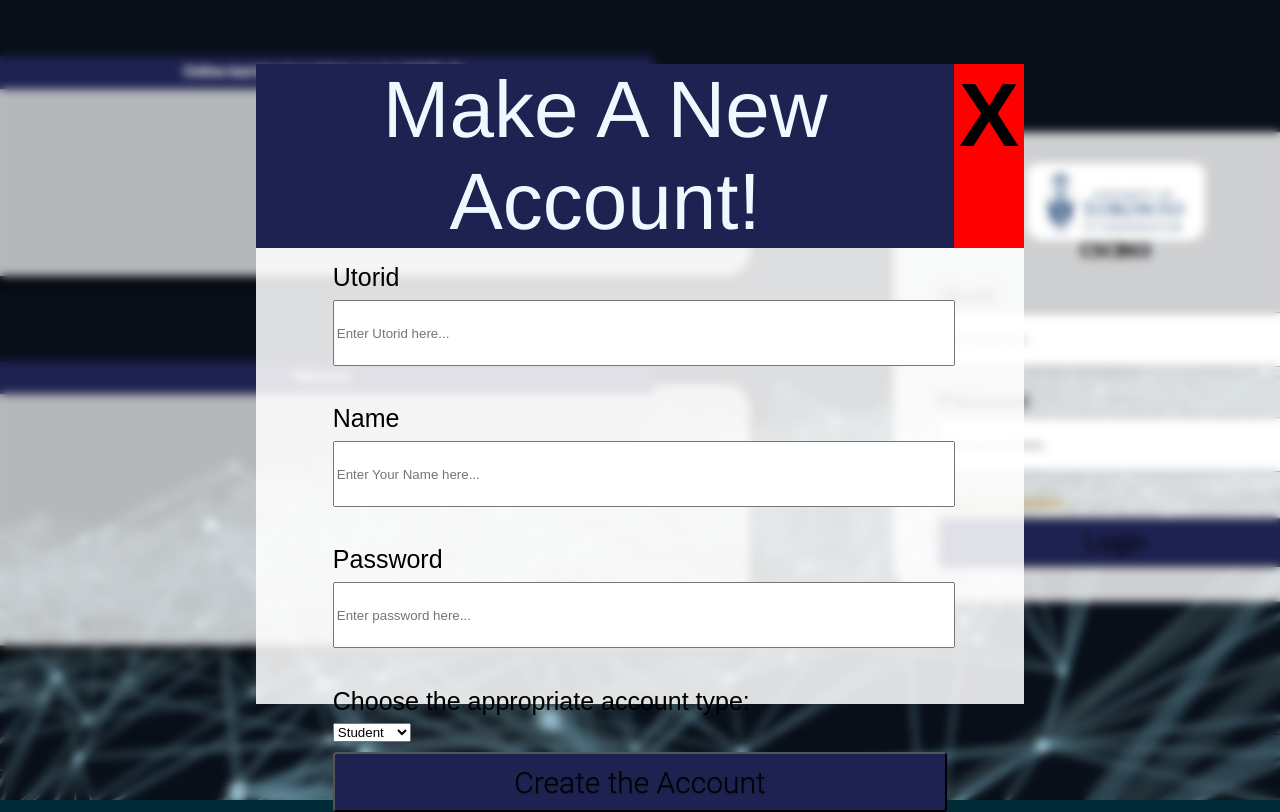
After one commit to jaakulan/Course-Website, a Flask app: template templates/makeAccount.html in a window 1280 px wide. The commit adds this page. Run offline with Flask 2, Linux system fonts and the light colour scheme; the template is opened without the code that fills it, so the values that code supplies are empty.

Commit message:
created make account pop up

```diff
--- a/app2.py
+++ b/app2.py
@@ -4,5 +4,9 @@ from flask import render_template, url_for
 app.debug = True
 
 @app.route('/')
-def hello():
+def login():
     return render_template('login.html')
+
+@app.route('/newAccount')
+def makeAccount():
+    return render_template('makeAccount.html')
--- a/static/index.css
+++ b/static/index.css
@@ -168,13 +168,15 @@ html {
 #footer div {
     align-self: flex-start;
 }
-
+/*------------------------------------------------------------login CSS section------------------------------------------------*/
 /*login background image */
 #login-back {
   background-image: url(https://wallpaperbat.com/img/16304-artificial-intelligence-wallpaper-top-free-artificial.jpg);
   background-repeat: no-repeat;
   height: 100%;
-  width: 100%;
+  background-position: center;
+
+  background-size:cover;
 }
 
 #login-main{
@@ -305,3 +307,83 @@ html {
   margin-left: 10%;
   margin-bottom: 10px;
 }
+
+
+/*--------------------------------------------------end of login CSS section------------------------------------------------*/
+/*------make account CSS section-----------*/
+#login_back {
+  background-image: url("account_background.png");
+  backdrop-filter: blur(5px);
+  background-repeat: no-repeat;
+  height: 100%;
+  background-position: center;
+  background-size: cover;
+
+}
+
+#newAccount{
+  background-color:rgba(255, 255, 255, 0.863);
+  height: 80%;
+  width: 60%;
+  margin:auto;
+  margin-top: 5%;
+  animation-duration: 0.5s;
+  animation-name: slidein;
+  display: flex;
+  flex-direction: column;
+}
+
+@keyframes slidein {
+  from {
+      margin-top: 0%;
+
+  }
+  to {
+      margin-top: 5%;
+  }
+}
+
+#pop_title{
+  display: flex;
+  flex: 1;
+  background-color: rgb(29, 34, 80);;
+}
+
+#pop_info{
+  flex: 10;
+  margin-top:-3%;
+}
+
+#cancel{
+  flex:1;
+  background-color: red;
+  text-align: center;
+
+}
+
+#title_text{
+  flex:10;
+  font-size: 80px;
+  color: aliceblue;
+  text-align: center;
+}
+
+#cancel_text{
+  color: black;
+  font-weight: bolder;
+  font-size:90px;
+  text-decoration: none;
+}
+
+#cancel_text:hover {
+  color: white;
+}
+
+#account{
+  margin-left: 10%;
+}
+
+#account_type{
+  margin-bottom: 10px;
+}
+/*------end of makeAccount CSS section-----------*/
--- a/templates/login.html
+++ b/templates/login.html
@@ -38,7 +38,7 @@
                             <input name="username" type="text" class="info" id="utorid" placeholder="Enter Utorid here...">
                             <div class="input-param">Password</div>
                             <input name="password" type="password" class="info" id="password" placeholder="Enter password here...">
-                            <div id= "new_account"><a href="https://google.com">Make a new account...</a></div>
+                            <div id= "new_account"><a href="newAccount">Make a new account...</a></div>
                             <button type="submit" id="utoridLog">Login</button>
                         </form>
                     </div>
--- /dev/null
+++ b/templates/makeAccount.html
@@ -0,0 +1,42 @@
+<!DOCTYPE html>
+    <html>
+        <head>
+            <meta charset="utf-8">
+            <meta name="viewpoint" content="width=device-width, initial-scale=1">
+            <link rel="stylesheet" href="{{ url_for('static', filename='index.css') }}">
+            <title>CSCB63 Login</title>
+        </head>
+        <body id='login_back'>
+
+            <div id=newAccount>
+                <div id='pop_title'>
+                    <div id='title_text'>
+                        Make A New Account!
+                    </div>
+                    <div id='cancel'>
+                        <a id='cancel_text' href="/">X</a>
+                    </div>
+                </div>
+                <div id='pop_info'>
+                    <form action='/login' method="POST" id="information">
+                        <div class="input-param">Utorid</div>
+                        <input name="username" type="text" class="info" id="utorid" placeholder="Enter Utorid here...">
+                        <div class="input-param">Name</div>
+                        <input name="name" type="text" class="info" id="name" placeholder="Enter Your Name here...">
+                        <div class="input-param">Password</div>
+                        <input name="password" type="password" class="info" id="password" placeholder="Enter password here...">
+                        <div class="input-param">Choose the appropriate account type:</div>
+                        <div id="account">
+                            <select id="account_type">
+                                <option value="student">Student</option>
+                                <option value="instructor">Instructor</option>
+                            </select>
+                        </div>
+
+                        <button type="submit" id="utoridLog">Create the Account</button>
+                    </form>
+                </div>
+            </div>
+
+        </body>
+    </html>
```
Also changed, not shown: static/account_background.png (added).
